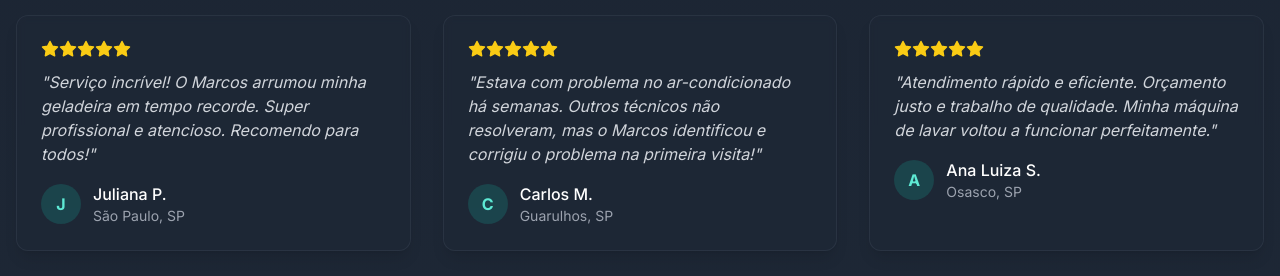
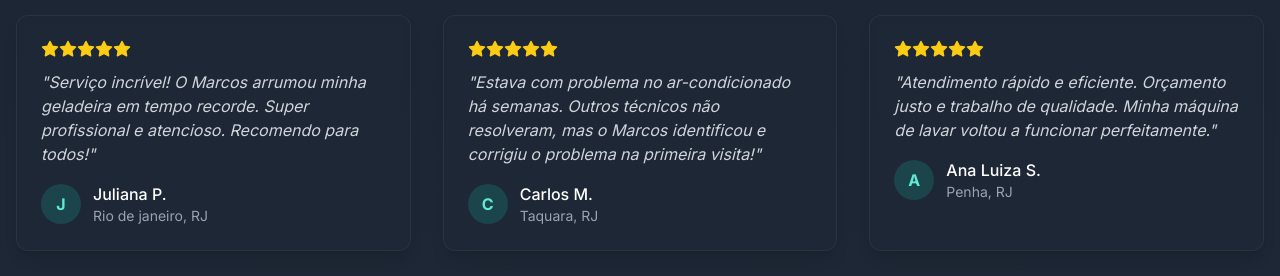
Before and after one commit to cleitin7/Marcaosite1, a React (Vite) app: page / in a window 1280 px wide. Shown: the part 3537-3813 px from the top of the page. Built offline with nearby package versions, Linux system fonts and the light colour scheme.

Commit message:
Update testimonials.ts

```diff
--- a/src/data/testimonials.ts
+++ b/src/data/testimonials.ts
@@ -7,17 +7,17 @@ export interface Testimonial {
 export const testimonials: Testimonial[] = [
   {
     name: 'Juliana P.',
-    location: 'São Paulo, SP',
+    location: 'Rio de janeiro, RJ',
     content: 'Serviço incrível! O Marcos arrumou minha geladeira em tempo recorde. Super profissional e atencioso. Recomendo para todos!'
   },
   {
     name: 'Carlos M.',
-    location: 'Guarulhos, SP',
+    location: 'Taquara, RJ',
     content: 'Estava com problema no ar-condicionado há semanas. Outros técnicos não resolveram, mas o Marcos identificou e corrigiu o problema na primeira visita!'
   },
   {
     name: 'Ana Luiza S.',
-    location: 'Osasco, SP',
+    location: 'Penha, RJ',
     content: 'Atendimento rápido e eficiente. Orçamento justo e trabalho de qualidade. Minha máquina de lavar voltou a funcionar perfeitamente.'
   }
 ];
```
